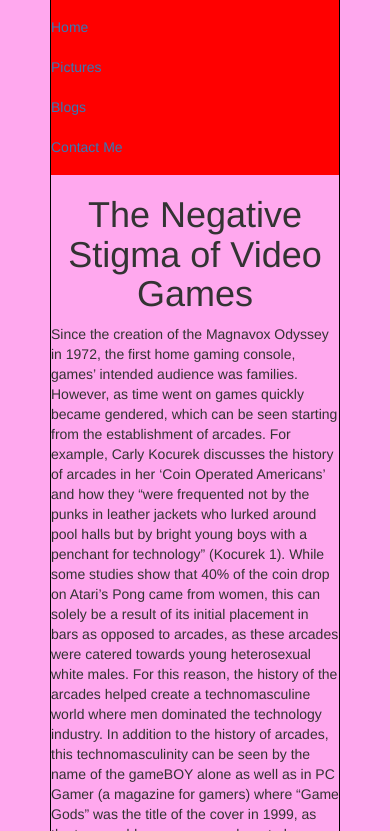
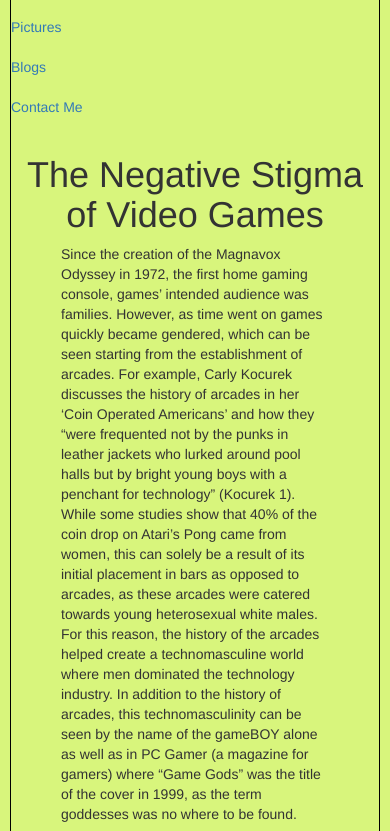
Before and after one commit to cbelloff/webportfolio, a Python web app: template templates/blogfive.html in a window 390 px wide; the page is wider, and only the part inside the window is pictured. Shown: the part 202-1033 px from the top of that part. Run offline with Jinja, Linux system fonts and the light colour scheme; the template is opened without the code that fills it, so the values that code supplies are empty.

Commit message:
media query for mobile device

```diff
--- a/static/css/style.css
+++ b/static/css/style.css
@@ -1,22 +1,54 @@
 body {
-	background-color: #FFA8EE;
+	background-color:#D1D296;
 	border: solid black thin;
-	margin: 50px;
+	margin: 10px;
 }
 
-h1 {
+.header {
+	position: relative;
+}
+
+.headerimage{
+	width:100%;
+	height:200px;
+	z-index: 1;
+}
+
+.headername {
+	position: absolute;
+	top: 20px;
+	left: 20px;
+	font-size: 24px;
+	font-weight: 500;
+	font-family: inherit;
+}
+footer {
+	text-align:center;
+}
+
+.blogpictures{
+	display:block;
+	margin-right: auto;
+	margin-left: auto;
+}
+
+.resume{
+	display:block;
+	margin-right: auto;
+	margin-left: auto;
+}
+
+.blogtext{
+	padding-left:50px;
+	padding-right:50px;
+}
+
+h1{
 	text-align: center;
 }
 
-.navbar-dark {
-	background-color: red;
+@media only screen and (max-width: 800px){
+	body{
+		background-color: #D8F57C;
+	}
 }
-
-header .testing {
-	background-color: blue;
-	display: block;
-}
-
-footer {
-	text-align:center;
-}
```
